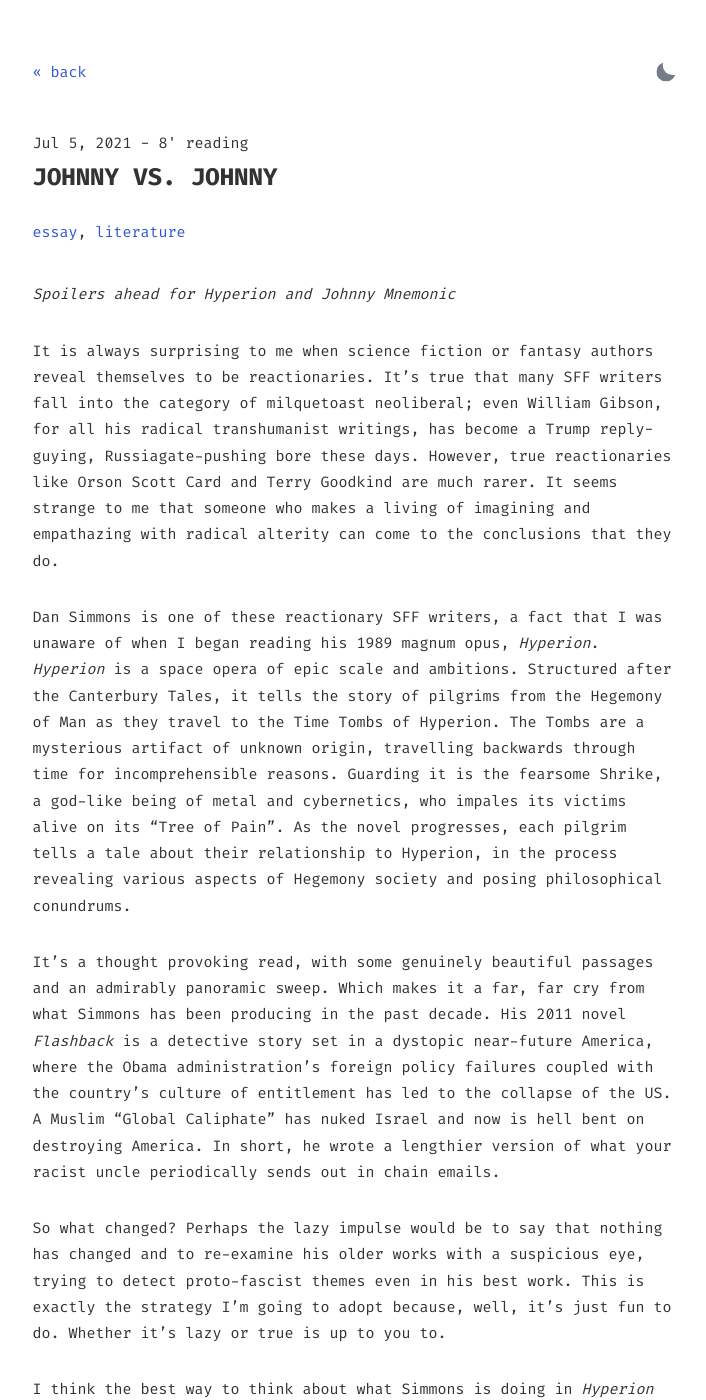
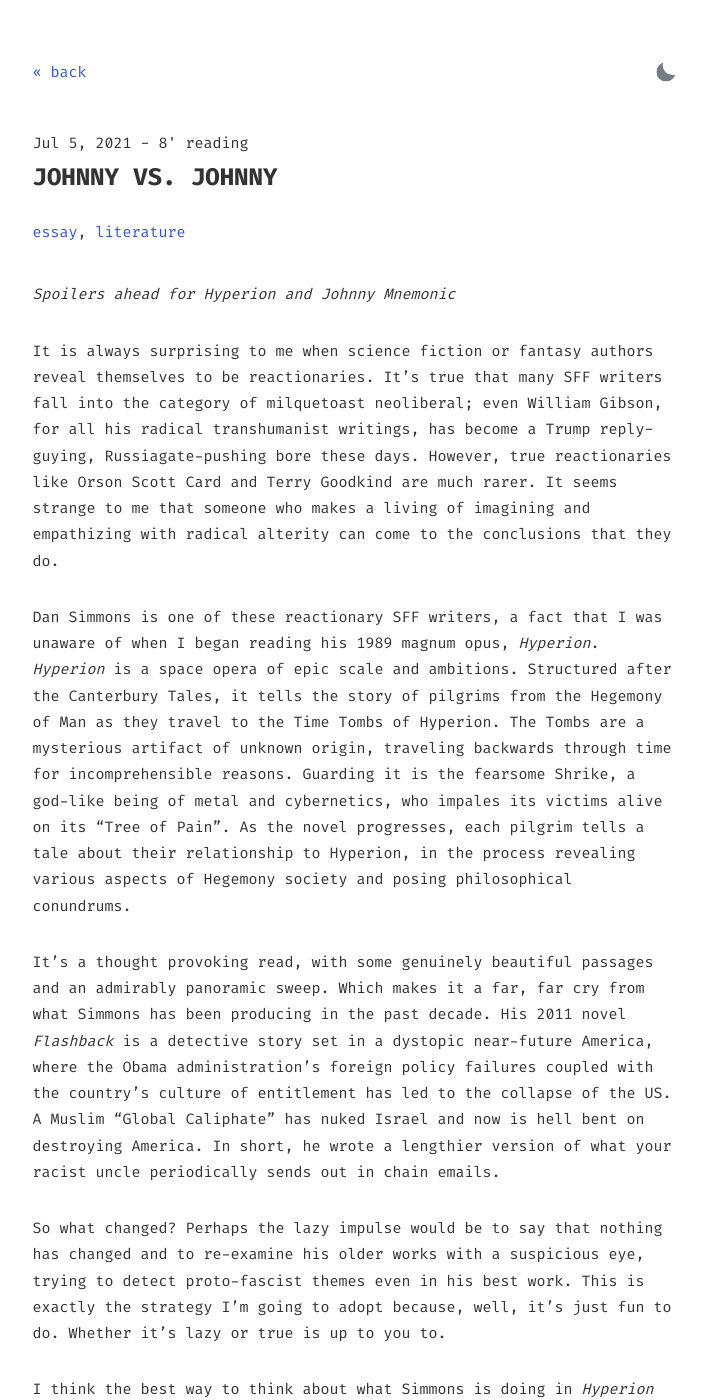
Before and after one commit to clin045/blog, a Jekyll site: the page built from _posts/2021-07-05-hyperion.md, in a window 1280 px wide and 1400 px high. Shown: the whole window, without its empty margins (285-991 px from the left). Built offline with Jekyll 4.4.1, drawn with Linux system fonts in a browser that asks for light colours.

Commit message:
fix typo

```diff
--- a/_posts/2021-07-05-hyperion.md
+++ b/_posts/2021-07-05-hyperion.md
@@ -7,9 +7,9 @@
 ---
 *Spoilers ahead for Hyperion and Johnny Mnemonic*
 
-It is always surprising to me when science fiction or fantasy authors reveal themselves to be reactionaries. It's true that many SFF writers fall into the category of milquetoast neoliberal; even William Gibson, for all his radical transhumanist writings, has become a Trump reply-guying, Russiagate-pushing bore these days. However, true reactionaries like Orson Scott Card and Terry Goodkind are much rarer. It seems strange to me that someone who makes a living of imagining and empathazing with radical alterity can come to the conclusions that they do.
+It is always surprising to me when science fiction or fantasy authors reveal themselves to be reactionaries. It's true that many SFF writers fall into the category of milquetoast neoliberal; even William Gibson, for all his radical transhumanist writings, has become a Trump reply-guying, Russiagate-pushing bore these days. However, true reactionaries like Orson Scott Card and Terry Goodkind are much rarer. It seems strange to me that someone who makes a living of imagining and empathizing with radical alterity can come to the conclusions that they do.
 
-Dan Simmons is one of these reactionary SFF writers, a fact that I was unaware of when I began reading his 1989 magnum opus, *Hyperion*. *Hyperion* is a space opera of epic scale and ambitions. Structured after the Canterbury Tales, it tells the story of pilgrims from the Hegemony of Man as they travel to the Time Tombs of Hyperion. The Tombs are a mysterious artifact of unknown origin, travelling backwards through time for incomprehensible reasons. Guarding it is the fearsome Shrike, a god-like being of metal and cybernetics, who impales its victims alive on its "Tree of Pain". As the novel progresses, each pilgrim tells a tale about their relationship to Hyperion, in the process revealing various aspects of Hegemony society and posing philosophical conundrums.
+Dan Simmons is one of these reactionary SFF writers, a fact that I was unaware of when I began reading his 1989 magnum opus, *Hyperion*. *Hyperion* is a space opera of epic scale and ambitions. Structured after the Canterbury Tales, it tells the story of pilgrims from the Hegemony of Man as they travel to the Time Tombs of Hyperion. The Tombs are a mysterious artifact of unknown origin, traveling backwards through time for incomprehensible reasons. Guarding it is the fearsome Shrike, a god-like being of metal and cybernetics, who impales its victims alive on its "Tree of Pain". As the novel progresses, each pilgrim tells a tale about their relationship to Hyperion, in the process revealing various aspects of Hegemony society and posing philosophical conundrums.
 
 It's a thought provoking read, with some genuinely beautiful passages and an admirably panoramic sweep. Which makes it a far, far cry from what Simmons has been producing in the past decade. His 2011 novel *Flashback* is a detective story set in a dystopic near-future America, where the Obama administration's foreign policy failures coupled with the country's culture of entitlement has led to the collapse of the US. A Muslim "Global Caliphate" has nuked Israel and now is hell bent on destroying America. In short, he wrote a lengthier version of what your racist uncle periodically sends out in chain emails.
 
```
Also changed, not shown: 1 other file.
